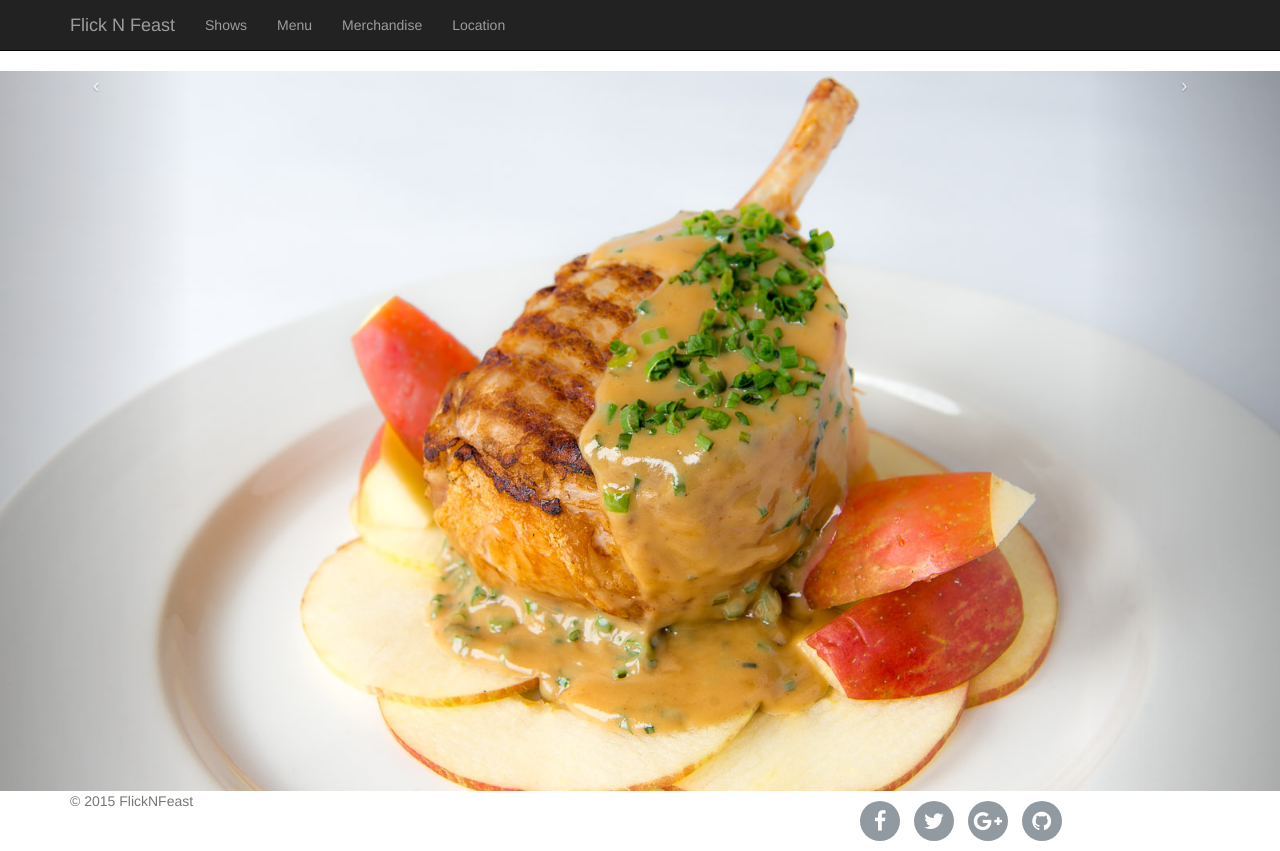
After one commit to mkgilbert/cs399_the_theatre, a Django app: page /menu in a window 1280 px wide. The commit adds this page. Run offline with Django 3.2, Linux system fonts and the light colour scheme; parts of the project's set-up code (start-up, migrations or seed data) failed here and were passed over; some libraries are stand-ins or nearby versions.

Commit message:
Base Template Nav Bar
Edited base template to include menu link in nav bar

```diff
--- a/theatre/main/urls.py
+++ b/theatre/main/urls.py
@@ -1,5 +1,4 @@
 from django.conf.urls import patterns, include, url
-from django.contrib import admin
 
 urlpatterns = patterns('',
                        url(r'^$', 'main.views.index', name='index'),
--- /dev/null
+++ b/theatre/menu/templates/menu/index.html
@@ -0,0 +1,28 @@
+{% extends "base.html" %}
+
+{% block title %}Menu{% endblock %}
+
+{% block content %}
+
+<div id="myCarousel" class="carousel slide">
+  <!-- Carousel items -->
+  <div class="carousel-inner">
+    <div class="active item"><img src="static/images/chicken-tnys1.jpg" alt=""/></div>
+    <div class="item"><img src="static/images/cannoli-desserts-cincy.jpg" alt=""/></div>
+    <div class="item"><img src="static/images/crunchy-salad-tonys-cincy.jpg" alt=""/></div>
+    <div class="item"><img src="static/images/Dallas-Clark-strip-steak1.jpg" alt=""/></div>
+	<div class="item"><img src="static/images/fish-tacos-uptown-cincy.jpg" alt=""/></div>
+	<div class="item"><img src="static/images/Salads-in-Cincy.jpg" alt=""/></div>
+	<div class="item"><img src="static/images/scallops-photo-tonys.jpg" alt=""/></div>
+	<div class="item"><img src="static/images/sesame-crusted-tuna-349.jpg" alt=""/></div>
+	<div class="item"><img src="static/images/the-big-steak.jpg" alt=""/></div>
+	<div class="item"><img src="static/images/tonys-shrimp_mussels-230.jpg" alt=""/></div>
+	<div class="item"><img src="static/images/tonys-surf.jpg" alt=""/></div>
+
+  </div>
+  <!-- Carousel nav -->
+  <a class="carousel-control left" href="#myCarousel" data-slide="prev">‹</a>
+  <a class="carousel-control right" href="#myCarousel" data-slide="next">›</a>
+</div>
+
+{% endblock %}
--- a/theatre/merch/urls.py
+++ b/theatre/merch/urls.py
@@ -4,5 +4,5 @@ from django.contrib import admin
 urlpatterns = patterns('',
                        url(r'^$', 'merch.views.index', name='merch'),
                        url(r'^/(?P<inventory_id>\d+)', 'merch.views.detail',
-                           name='merch_detail'),
+                           name='merch_detail')
 )
--- a/theatre/settings.py
+++ b/theatre/settings.py
@@ -38,7 +38,8 @@ INSTALLED_APPS = [
     'django.contrib.staticfiles',
     'main',
     'merch',
-    'shows'
+    'shows',
+	'menu'
 ]
 
 
--- a/theatre/shows/urls.py
+++ b/theatre/shows/urls.py
@@ -8,6 +8,5 @@ urlpatterns = patterns('',
                        # show detail: show/1234/some_descriptive_text_for_useability_that_doesnt matter
                        url(r'^/(?P<id>\d+)/(?P<slug>.+)',
                            'shows.views.detail',
-                           name='id.slug'),
-
+                           name='id.slug')
 )
--- a/theatre/templates/base.html
+++ b/theatre/templates/base.html
@@ -44,6 +44,7 @@
         <div id="navbar" class="navbar-collapse collapse">
             <ul class="nav navbar-nav">
                 <li><a href="/shows">Shows</a></li>
+                <li><a href="/menu">Menu</a></li>
                 <li><a href="/merch">Merchandise</a></li>
                 <li><a href="/location">Location</a></li>
             </ul>
--- a/theatre/urls.py
+++ b/theatre/urls.py
@@ -8,6 +8,8 @@ urlpatterns = patterns('',  # main access point to site
                                            app_name='shows')),
                        (r'^merch', include('merch.urls', namespace='merch',
                                            app_name='merch')),
+                       (r'^menu', include('menu.urls', namespace='menu',
+                                           app_name='menu')),
                        # admin
                        url(r'^admin/', include(admin.site.urls)),
 )
```
